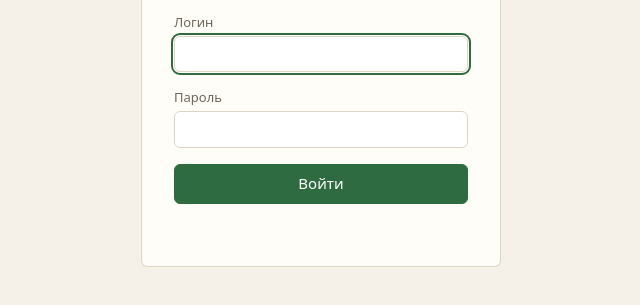
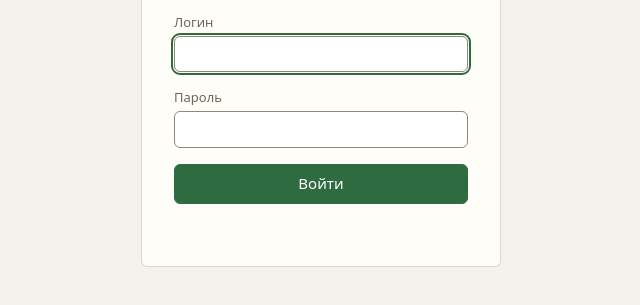
Before and after one commit to levkovk/food-delivery, a plain HTML site: page web/static/index.html in a window 1280 px wide. Shown: the part 321-626 px from the top of the page, without its empty margins (319-959 px from the left). Drawn offline with Linux system fonts and the light colour scheme.

Commit message:
Панель: контраст статусов и полей ввода, главная цифра сводки

```diff
--- a/web/static/style.css
+++ b/web/static/style.css
@@ -1,15 +1,16 @@
 :root {
-  --paper: #f5f1e8;
+  --paper: #f4f2ed;
   --card: #fffdf8;
   --ink: #1f1d18;
   --muted: #6d675b;
-  --line: #ddd5c4;
+  --line: #dcd7cc;
   --green: #2e6b40;
   --green-soft: #e3eedf;
-  --amber: #b07a12;
+  --amber: #8a5f0c;
   --amber-soft: #f6ead0;
   --red: #a23b2c;
   --red-soft: #f5e1dc;
+  --field: #8f8878;
   --radius: 6px;
   --s1: 4px;
   --s2: 8px;
@@ -49,7 +50,7 @@ input, select {
   font: inherit;
   width: 100%;
   padding: var(--s2) var(--s3);
-  border: 1px solid var(--line);
+  border: 1px solid var(--field);
   border-radius: var(--radius);
   background: #fff;
   color: var(--ink);
@@ -88,13 +89,14 @@ nav button.active { color: var(--ink); border-color: var(--line); background: va
 .who { display: flex; gap: var(--s3); color: var(--muted); font-size: 14px; }
 
 .stats {
-  display: grid; grid-template-columns: repeat(5, 1fr);
+  display: grid; grid-template-columns: 1.4fr repeat(4, 1fr);
   border-bottom: 1px solid var(--line);
   background: var(--card);
 }
 .stat { padding: var(--s3) var(--s5); border-right: 1px solid var(--line); }
 .stat:last-child { border-right: 0; }
-.stat b { display: block; font-size: 22px; font-variant-numeric: tabular-nums; }
+.stat b { display: block; font-size: 22px; font-weight: 500; font-variant-numeric: tabular-nums; }
+.stat.lead b { font-size: 32px; line-height: 1.1; color: var(--green); }
 .stat span { color: var(--muted); font-size: 13px; }
 
 main { padding: var(--s5); }
@@ -137,6 +139,7 @@ tr:last-child td { border-bottom: 0; }
 td.num, th.num { text-align: right; }
 tr.selected td { background: var(--green-soft); }
 tr.clickable { cursor: pointer; }
+tr.clickable:focus-visible { outline: 2px solid var(--green); outline-offset: -2px; }
 
 .split { display: grid; grid-template-columns: 3fr 2fr; gap: var(--s5); align-items: start; }
 .menu-panel { background: var(--card); border: 1px solid var(--line); border-radius: var(--radius); padding: var(--s4); }
```
